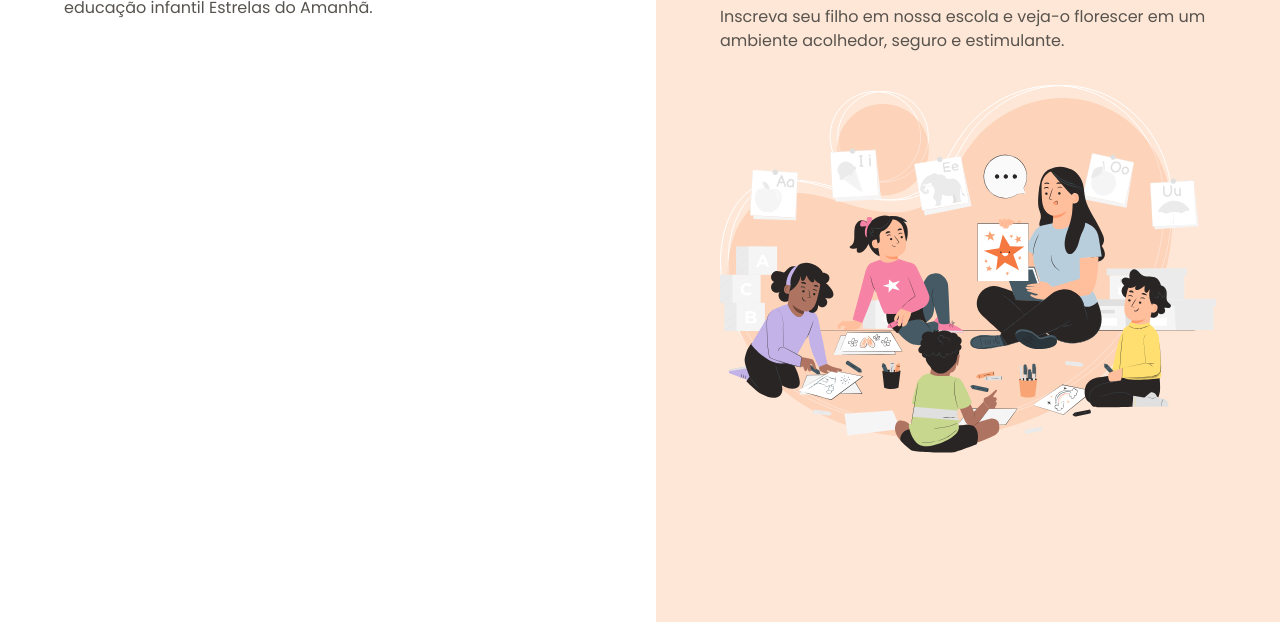
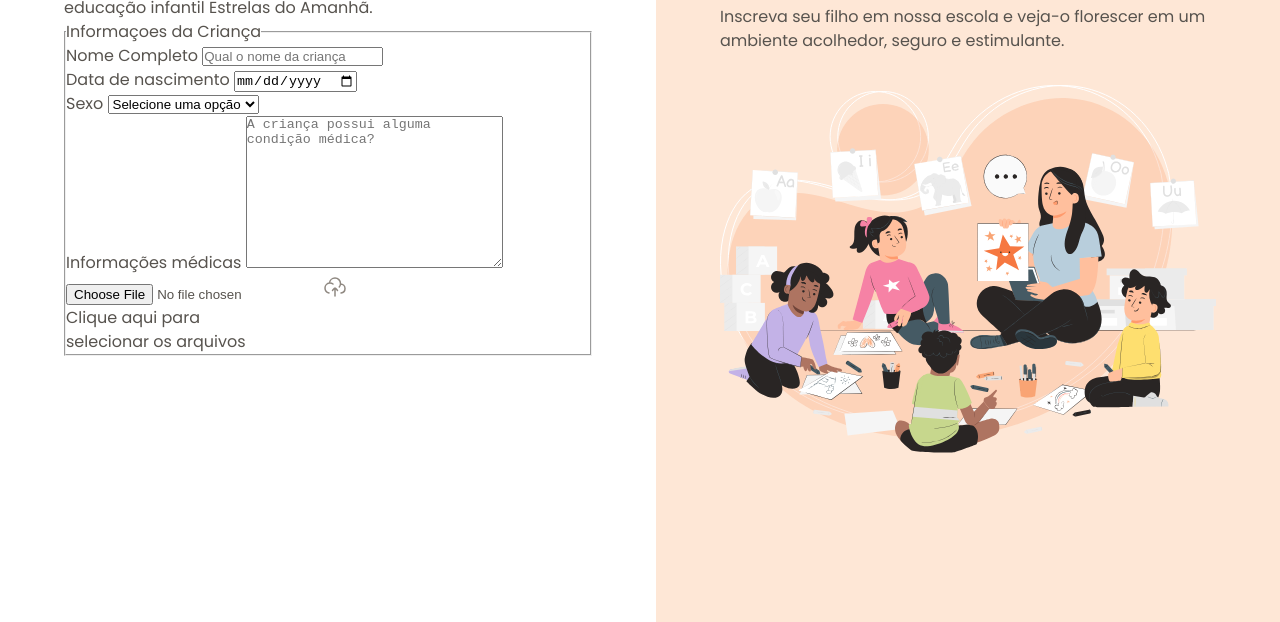
Before and after one commit to ChrysAlves/Formulario-de-matricula--Estrelas-do-Amanh-, a plain HTML site: page index.html in a window 1280 px wide. Shown: the part 178-800 px from the top of the page. Drawn offline with Linux system fonts and the light colour scheme.

Commit message:
Iniciando o formulário

```diff
--- a/index.html
+++ b/index.html
@@ -28,6 +28,46 @@
         <p>
           Preencha os dados abaixo para matricular seu filho na escola de educação infantil Estrelas do Amanhã.
         </p>
+
+        <form  action="" method="post" enctype="multipart/form-data">
+          <fieldset class="child-info">
+            <legend>Informaçoes da Criança</legend>
+
+            <div class="input-wrapper">
+              <label for="fullname">Nome Completo</label>
+              <input id="fullname" type="text" name="fullname" placeholder="Qual o nome da criança">
+            </div>
+
+            <div class="input-wrapper">
+              <label for="birth">Data de nascimento</label>
+              <input id="birth" type="date" name="birth" lang="pt-BR">
+            </div>
+
+            <div class="select-wrapper">
+              <label for="gender">Sexo</label>
+              <select name="gender" id="gender">
+                <option value="">Selecione uma opção</option>
+                <option value="female">Feminino</option>
+                <option value="male">Masculino</option>
+                <option value=" na">Prefiro não responder</option>
+              </select>
+            </div>
+
+            <div class="textara-wrapper">
+              <label for="medical-info">Informações médicas</label>
+              <textarea name="medical-info" id="medical-info" cols="30" rows="10" placeholder="A criança possui alguma condição médica?"></textarea>
+            </div>
+
+            <div class="droparea-wrapper">
+              <input type="file" id="birth-file" name="birth-file">
+              <img src="/assets/icons/cloud-upload.svg" alt="">
+              <p>
+                Clique aqui para <br> selecionar os arquivos
+              </p>
+            </div>
+
+          </fieldset>
+        </form>
       </div>
     </main>
 
```
